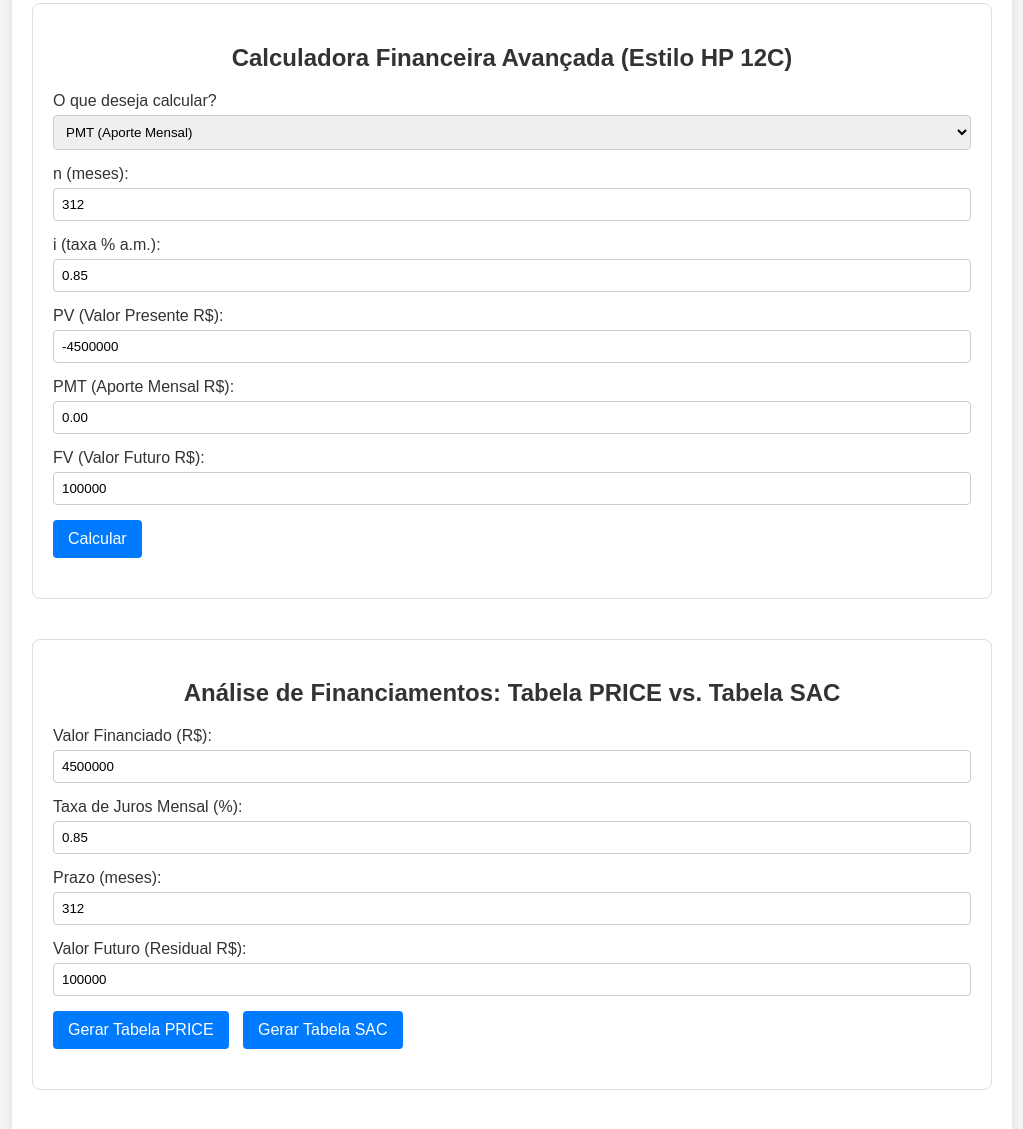
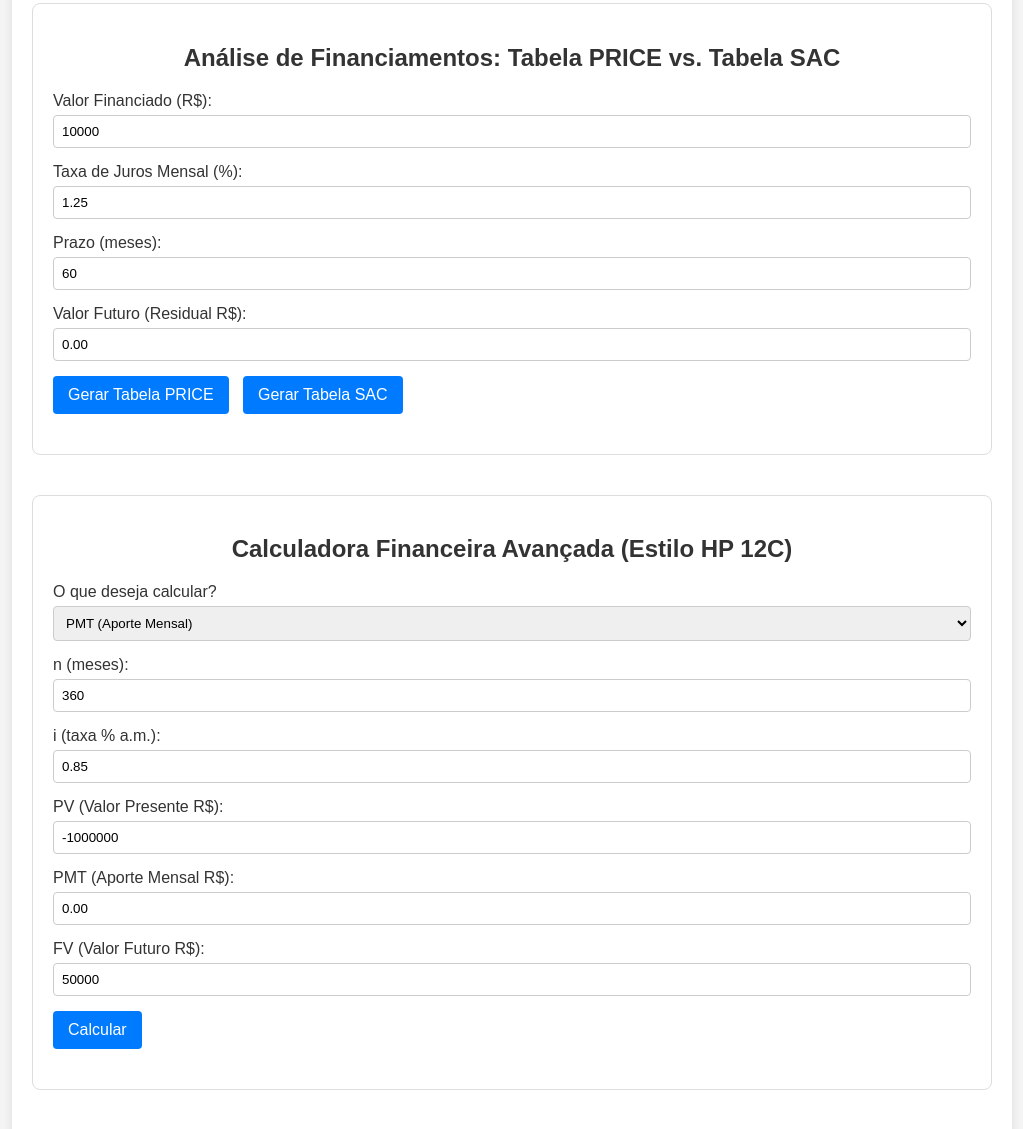
Before and after one commit to fcamposcarvalho/simuladorfinanceiro, a plain HTML site: page SimuladorFinanceiro.html in a window 1280 px wide. Shown: the part 929-2058 px from the top of the page, without its empty margins (128-1151 px from the left). Drawn offline with nearby package versions, Linux system fonts and the light colour scheme.

Commit message:
Update SimuladorFinanceiro.html

```diff
--- a/SimuladorFinanceiro.html
+++ b/SimuladorFinanceiro.html
@@ -100,14 +100,14 @@
 
         <!-- Seção do Simulador de Investimentos -->
         <div class="simulator-section">
-            <h2>Simulador de Investimentos: Rumo aos R$ 5 Milhões</h2>
+            <h2>Simulador de Investimentos: Rumo aos R$ 100 mil</h2>
             <div class="form-group">
                 <label for="initialInvestment">Investimento Inicial (R$):</label>
-                <input type="number" id="initialInvestment" value="100000">
+                <input type="number" id="initialInvestment" value="1000">
             </div>
             <div class="form-group">
                 <label for="monthlyContribution">Aporte Mensal (R$):</label>
-                <input type="number" id="monthlyContribution" value="15000">
+                <input type="number" id="monthlyContribution" value="500">
             </div>
             <div class="form-group">
                 <label for="annualReturn">Rentabilidade Anual (%):</label>
@@ -115,13 +115,37 @@
             </div>
             <div class="form-group">
                 <label for="goal">Objetivo Financeiro (R$):</label>
-                <input type="number" id="goal" value="5000000">
+                <input type="number" id="goal" value="100000">
             </div>
             <button onclick="calculateInvestment()">Simular</button>
             <div class="results" id="investmentResult"></div>
             <div class="chart-container">
                 <canvas id="investmentChart"></canvas>
             </div>
+        </div>
+
+        <!-- Seção das Tabelas de Amortização -->
+        <div class="simulator-section">
+            <h2>Análise de Financiamentos: Tabela PRICE vs. Tabela SAC</h2>
+            <div class="form-group">
+                <label for="loanAmount">Valor Financiado (R$):</label>
+                <input type="number" id="loanAmount" value="10000">
+            </div>
+            <div class="form-group">
+                <label for="monthlyInterestRate">Taxa de Juros Mensal (%):</label>
+                <input type="number" id="monthlyInterestRate" value="1.25">
+            </div>
+            <div class="form-group">
+                <label for="loanTerm">Prazo (meses):</label>
+                <input type="number" id="loanTerm" value="60">
+            </div>
+            <div class="form-group">
+                <label for="loanFv">Valor Futuro (Residual R$):</label>
+                <input type="number" id="loanFv" value="0.00">
+            </div>
+            <button onclick="generatePriceTable()">Gerar Tabela PRICE</button>
+            <button onclick="generateSacTable()">Gerar Tabela SAC</button>
+            <div class="table-container" id="amortizationTable"></div>
         </div>
 
         <!-- Seção da Calculadora Financeira HP 12C -->
@@ -139,7 +163,7 @@
             </div>
             <div class="form-group">
                 <label for="hp_n">n (meses):</label>
-                <input type="number" id="hp_n" value="312">
+                <input type="number" id="hp_n" value="360">
             </div>
             <div class="form-group">
                 <label for="hp_i">i (taxa % a.m.):</label>
@@ -147,7 +171,7 @@
             </div>
             <div class="form-group">
                 <label for="hp_pv">PV (Valor Presente R$):</label>
-                <input type="number" id="hp_pv" value="-4500000">
+                <input type="number" id="hp_pv" value="-1000000">
             </div>
             <div class="form-group">
                 <label for="hp_pmt">PMT (Aporte Mensal R$):</label>
@@ -155,34 +179,10 @@
             </div>
             <div class="form-group">
                 <label for="hp_fv">FV (Valor Futuro R$):</label>
-                <input type="number" id="hp_fv" value="100000">
+                <input type="number" id="hp_fv" value="50000">
             </div>
             <button onclick="calculateHP()">Calcular</button>
             <div class="results" id="hpResult"></div>
-        </div>
-
-        <!-- Seção das Tabelas de Amortização -->
-        <div class="simulator-section">
-            <h2>Análise de Financiamentos: Tabela PRICE vs. Tabela SAC</h2>
-            <div class="form-group">
-                <label for="loanAmount">Valor Financiado (R$):</label>
-                <input type="number" id="loanAmount" value="4500000">
-            </div>
-            <div class="form-group">
-                <label for="monthlyInterestRate">Taxa de Juros Mensal (%):</label>
-                <input type="number" id="monthlyInterestRate" value="0.85">
-            </div>
-            <div class="form-group">
-                <label for="loanTerm">Prazo (meses):</label>
-                <input type="number" id="loanTerm" value="312">
-            </div>
-            <div class="form-group">
-                <label for="loanFv">Valor Futuro (Residual R$):</label>
-                <input type="number" id="loanFv" value="100000">
-            </div>
-            <button onclick="generatePriceTable()">Gerar Tabela PRICE</button>
-            <button onclick="generateSacTable()">Gerar Tabela SAC</button>
-            <div class="table-container" id="amortizationTable"></div>
         </div>
     </div>
 
@@ -456,4 +456,5 @@
     </script>
 
 </body>
+
 </html>
```
